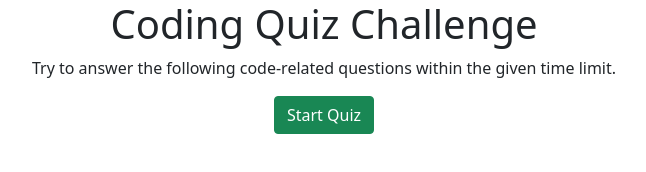
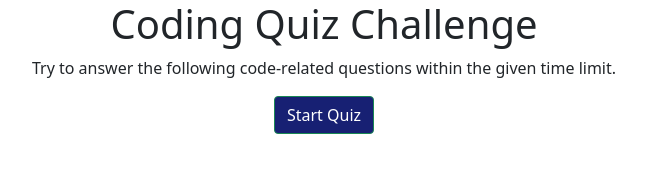
Before and after one commit to DeviantSchemist/CodeQuiz, a plain HTML site: page index.html in a window 1280 px wide. Shown: the whole page, without its empty margins (316-962 px from the left). Drawn offline with nearby package versions, Linux system fonts and the light colour scheme.

Commit message:
consolidated CSS selectors and changed button colors

```diff
--- a/index.html
+++ b/index.html
@@ -15,7 +15,7 @@
         right: 0;
         margin-right: 3%;
       }
-      .choice {
+      #startQuiz, #submitScore, .choice {
         background-color: #172073;
       }
       .hidden {
```
